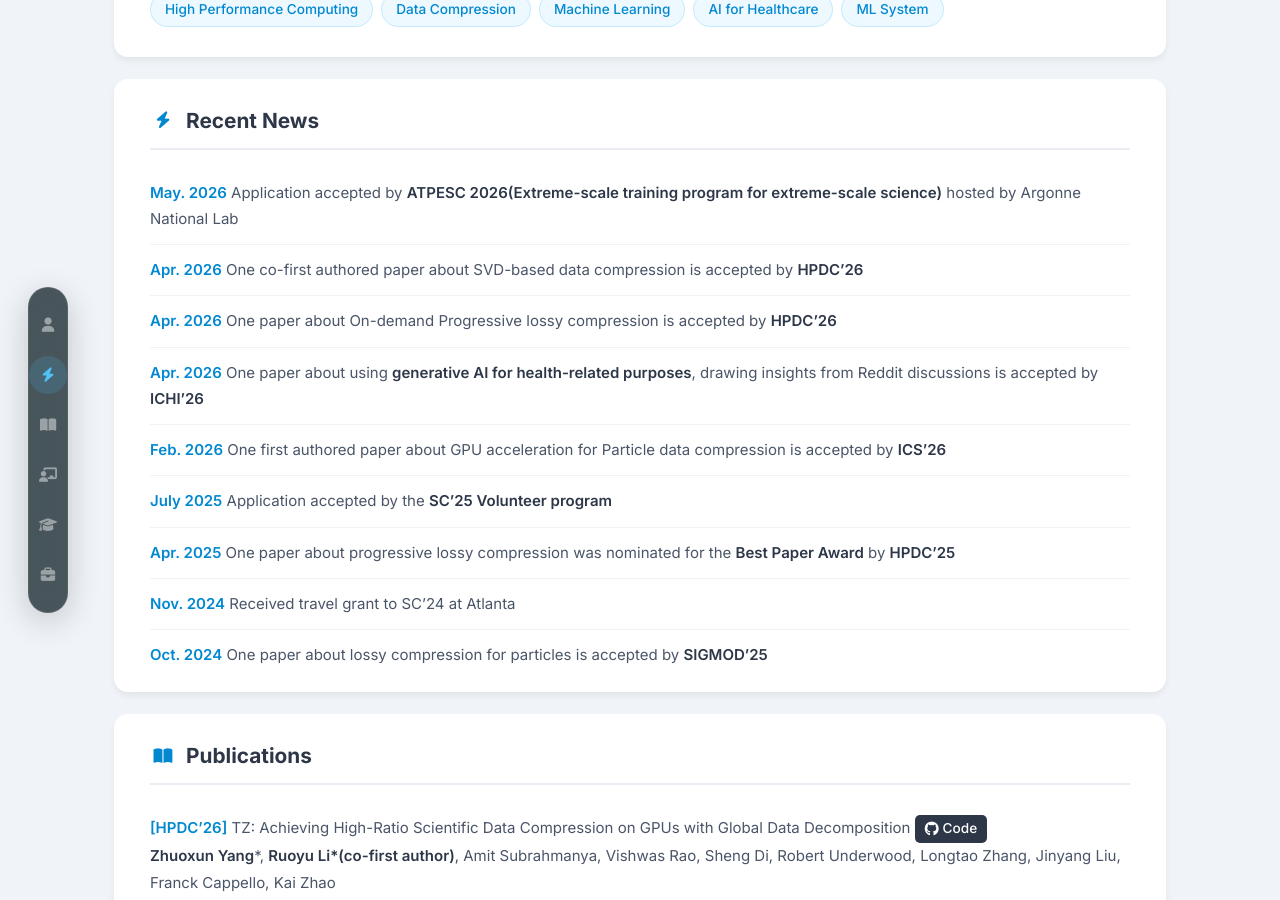
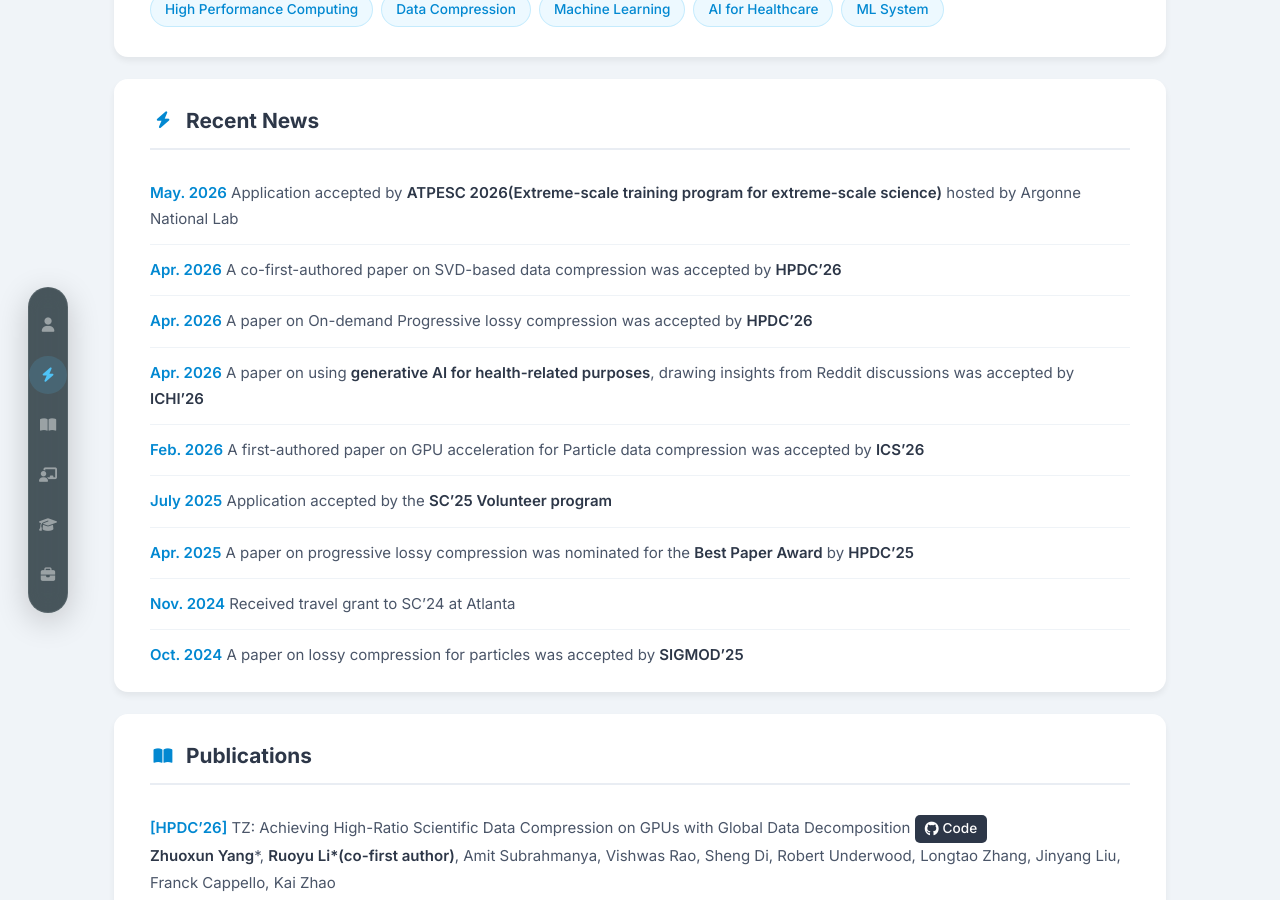
Before and after one commit to ruoyush/ruoyush.github.io, a Jekyll site: the page built from index.md, in a window 1280 px wide and 900 px high, scrolled down 705 px. Built offline with Jekyll 4.4.1, drawn with Linux system fonts in a browser that asks for light colours.

Commit message:
fix grammar

```diff
--- a/index.md
+++ b/index.md
@@ -17,21 +17,21 @@ Apart from my research interests, I am proficient in web and mobile development,
 ## <i class="fa-solid fa-bolt"></i> Recent News
 - **May. 2026** Application accepted by **ATPESC 2026(Extreme-scale training program for extreme-scale science)** hosted by Argonne National Lab
 
-- **Apr. 2026** One co-first authored paper about SVD-based data compression is accepted by **HPDC'26**
+- **Apr. 2026** A co-first-authored paper on SVD-based data compression was accepted by **HPDC'26**
 
-- **Apr. 2026** One paper about On-demand Progressive lossy compression is accepted by **HPDC'26**
+- **Apr. 2026** A paper on On-demand Progressive lossy compression was accepted by **HPDC'26**
 
-- **Apr. 2026** One paper about using __generative AI for health-related purposes__, drawing insights from Reddit discussions is accepted by **ICHI'26**
+- **Apr. 2026** A paper on using __generative AI for health-related purposes__, drawing insights from Reddit discussions was accepted by **ICHI'26**
 
-- **Feb. 2026** One first authored paper about GPU acceleration for Particle data compression is accepted by **ICS'26**
+- **Feb. 2026** A first-authored paper on GPU acceleration for Particle data compression was accepted by **ICS'26**
 
 - **July 2025** Application accepted by the **SC'25 Volunteer program**
 
-- **Apr. 2025** One paper about progressive lossy compression was nominated for the **Best Paper Award** by **HPDC'25**
+- **Apr. 2025** A paper on progressive lossy compression was nominated for the **Best Paper Award** by **HPDC'25**
 
 - **Nov. 2024** Received travel grant to SC'24 at Atlanta
 
-- **Oct. 2024** One paper about lossy compression for particles is accepted by **SIGMOD'25**
+- **Oct. 2024** A paper on lossy compression for particles was accepted by **SIGMOD'25**
 
 ## <i class="fa-solid fa-book-open"></i> Publications
 - **[HPDC'26]** TZ: Achieving High-Ratio Scientific Data Compression on GPUs with Global Data Decomposition <a href="" class="code-link"><i class="fa-brands fa-github"></i> Code</a><br>
```
